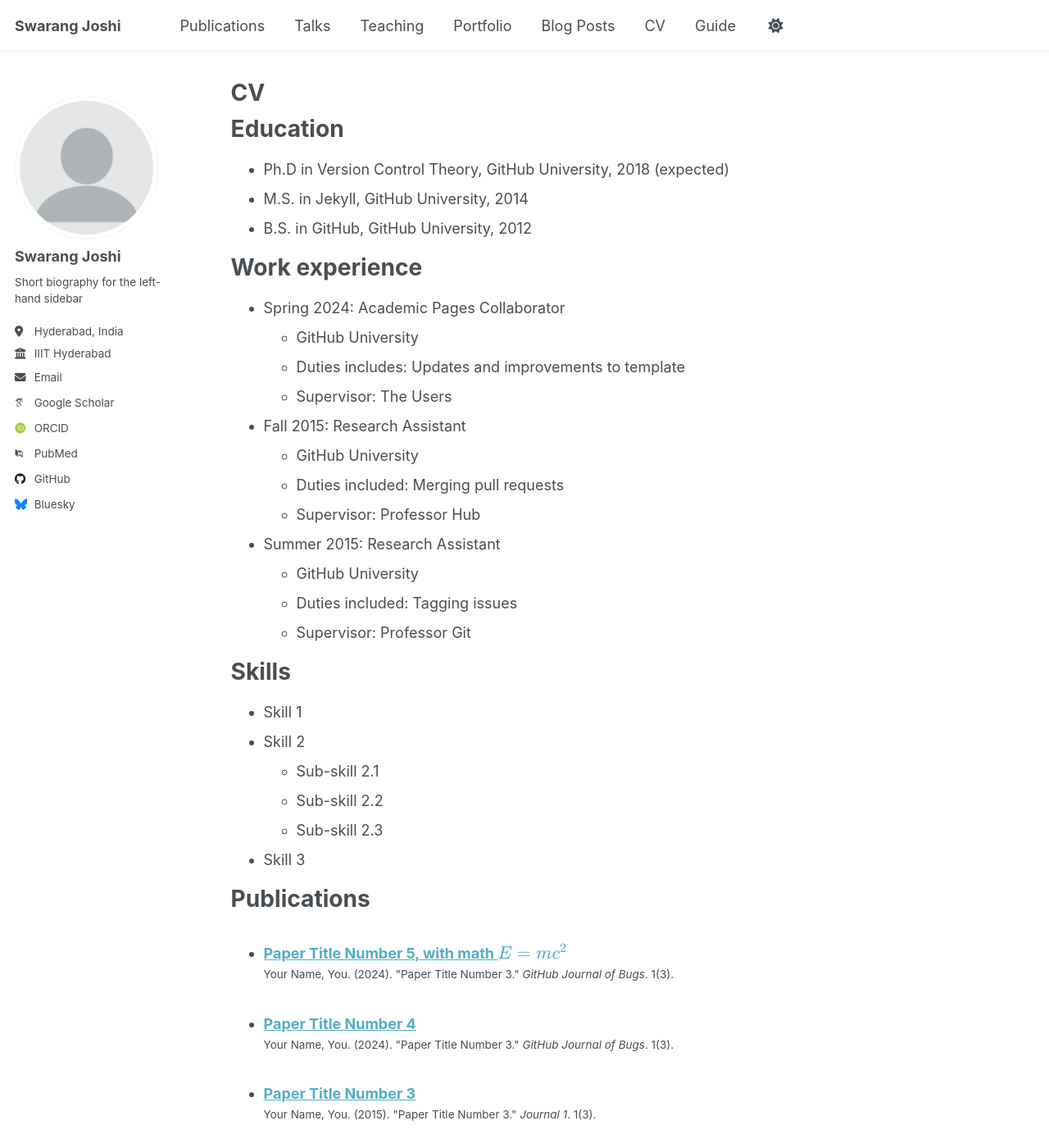
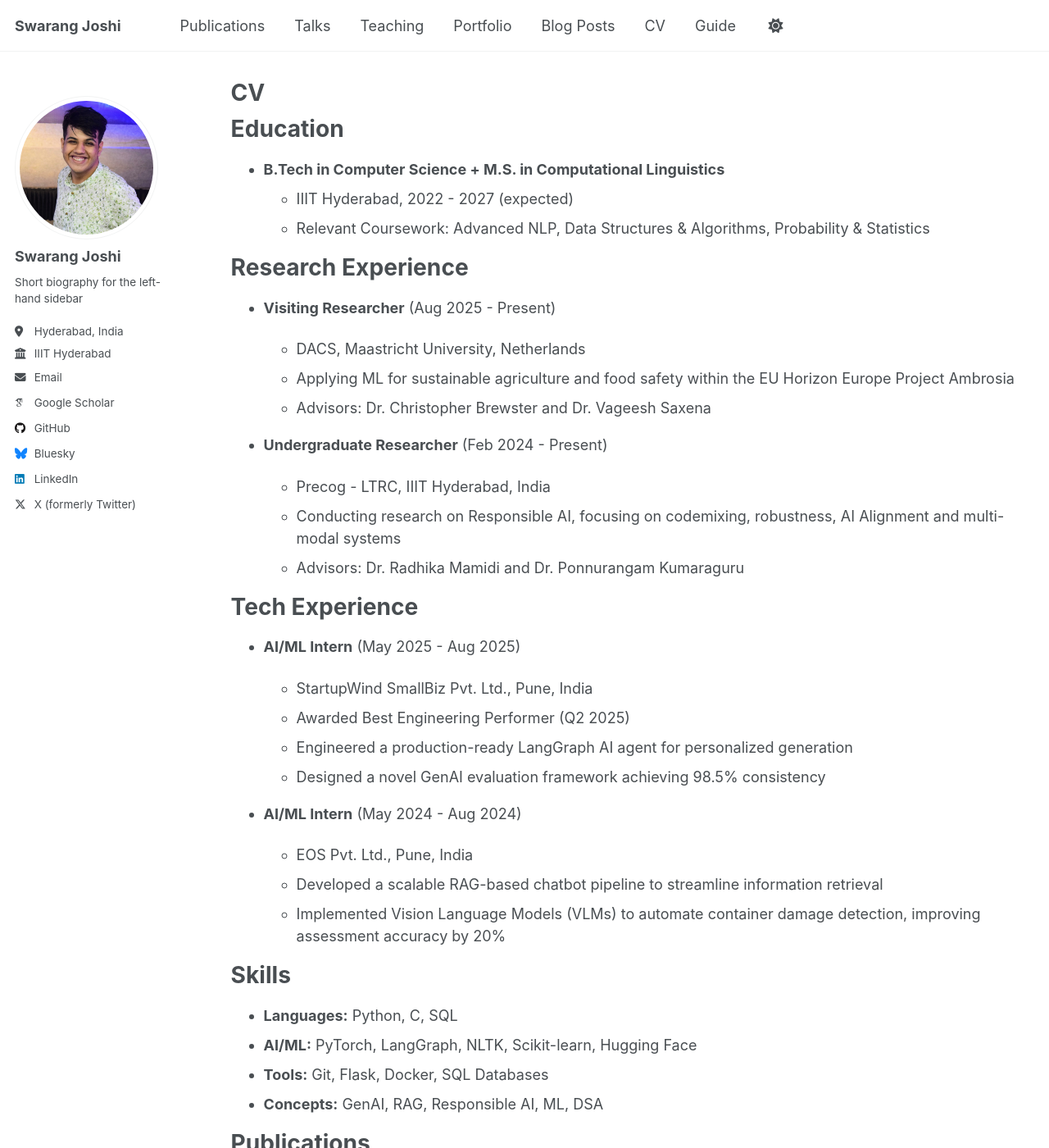
Before and after one commit to jswarang12/jswarang12.github.io, a Jekyll site: the page built from _pages/cv.md, in a window 1280 px wide and 1400 px high. Shown: the whole window at 82% size. Built offline with Jekyll 4.4.1, drawn with Linux system fonts in a browser that asks for light colours; some web fonts are replaced; a script that is not in the unit is left out; some of the changed text lies outside the part shown.

Commit message:
edited info

```diff
--- a/_config.yml
+++ b/_config.yml
@@ -23,24 +23,24 @@ repository               : "academicpages/academicpages.github.io"
 #               Additional customization can be done by editing /_includes/author-profile.html
 author:
   # Biographic information
-  avatar           : "profile.png"
+  avatar           : "pic.jpeg"
   name             : "Swarang Joshi"
   pronouns         : # example: "she/her"
   bio              : "Short biography for the left-hand sidebar"
   location         : "Hyderabad, India"
   employer         : "IIIT Hyderabad"
   uri              : # URL
-  email            : "none@example.org"
+  email            : "swarang.joshi@research.iiit.ac.in"
 
   # Academic websites
   academia         : # URL
   arxiv            : # URL - Update with the correct link to your profile
-  googlescholar    : "https://scholar.google.com/citations?user=PS_CX0AAAAAJ"
+  googlescholar    : "https://scholar.google.com/citations?user=KAUbK_gAAAAJ&hl=en"
   inspire-hep      : # URL
   impactstory      : # URL
-  orcid            : "http://orcid.org/yourorcidurl"
+  orcid            : # "http://orcid.org/yourorcidurl"
   semantic         : # URL
-  pubmed           : "https://www.ncbi.nlm.nih.gov/pubmed/?term=john+snow"
+  pubmed           : # "https://www.ncbi.nlm.nih.gov/pubmed/?term=john+snow"
   researchgate     : # URL
   scopus           : # URL
 
@@ -48,13 +48,13 @@ author:
   bitbucket        : # Username - Update with your username on the site
   codepen          : # Username
   dribbble         : # Username
-  github           : "academicpages"
+  github           : "jswarang12" # Username - Update with your username on the site
   kaggle           : # Username
   stackoverflow    : # User number or user number and name (i.e., use "1" or "1/jeff-atwood")
 
   # Social media
   artstation       : # Username
-  bluesky          : "bsky.app" # Replace this with you Bluesky username
+  bluesky          : "jswarang12.bsky.social" # Replace this with you Bluesky username
   facebook         : # Username
   flickr           : # Username
   foursquare       : # Username
@@ -63,7 +63,7 @@ author:
   keybase          : # Username
   instagram        : # Username
   lastfm           : # Username
-  linkedin         : # Username
+  linkedin         : "jswarang12" # Username
   mastodon         : # URL
   medium           : # URL
   pinterest        : # Username
@@ -71,7 +71,7 @@ author:
   steam            : # Username
   telegram         : # URL
   tumblr           : # Username
-  twitter          : # Username for X / Twitter
+  twitter          : "jswarang12" # Username for X / Twitter
   vine             : # Username
   weibo            : # Username
   wikipedia        : # Username
--- a/_pages/cv.md
+++ b/_pages/cv.md
@@ -6,59 +6,93 @@ author_profile: true
 redirect_from:
   - /resume
 ---
-
 {% include base_path %}
 
 Education
-======
-* Ph.D in Version Control Theory, GitHub University, 2018 (expected)
-* M.S. in Jekyll, GitHub University, 2014
-* B.S. in GitHub, GitHub University, 2012
+=========
 
-Work experience
-======
-* Spring 2024: Academic Pages Collaborator
-  * GitHub University
-  * Duties includes: Updates and improvements to template
-  * Supervisor: The Users
+* **B.Tech in Computer Science + M.S. in Computational Linguistics**
+  * IIIT Hyderabad, 2022 - 2027 (expected)
+  * Relevant Coursework: Advanced NLP, Data Structures & Algorithms, Probability & Statistics
 
-* Fall 2015: Research Assistant
-  * GitHub University
-  * Duties included: Merging pull requests
-  * Supervisor: Professor Hub
+Research Experience
+===================
 
-* Summer 2015: Research Assistant
-  * GitHub University
-  * Duties included: Tagging issues
-  * Supervisor: Professor Git
+* **Visiting Researcher** (Aug 2025 - Present)
+
+  * DACS, Maastricht University, Netherlands
+  * Applying ML for sustainable agriculture and food safety within the EU Horizon Europe Project Ambrosia
+  * Advisors: Dr. Christopher Brewster and Dr. Vageesh Saxena
+* **Undergraduate Researcher** (Feb 2024 - Present)
+
+  * Precog - LTRC, IIIT Hyderabad, India
+  * Conducting research on Responsible AI, focusing on codemixing, robustness, AI Alignment and multi-modal systems
+  * Advisors: Dr. Radhika Mamidi and Dr. Ponnurangam Kumaraguru
+
+Tech Experience
+===============
+
+* **AI/ML Intern** (May 2025 - Aug 2025)
+
+  * StartupWind SmallBiz Pvt. Ltd., Pune, India
+  * Awarded Best Engineering Performer (Q2 2025)
+  * Engineered a production-ready LangGraph AI agent for personalized generation
+  * Designed a novel GenAI evaluation framework achieving 98.5% consistency
+* **AI/ML Intern** (May 2024 - Aug 2024)
+
+  * EOS Pvt. Ltd., Pune, India
+  * Developed a scalable RAG-based chatbot pipeline to streamline information retrieval
+  * Implemented Vision Language Models (VLMs) to automate container damage detection, improving assessment accuracy by 20%
 
 Skills
 ======
-* Skill 1
-* Skill 2
-  * Sub-skill 2.1
-  * Sub-skill 2.2
-  * Sub-skill 2.3
-* Skill 3
+
+* **Languages:** Python, C, SQL
+* **AI/ML:** PyTorch, LangGraph, NLTK, Scikit-learn, Hugging Face
+* **Tools:** Git, Flask, Docker, SQL Databases
+* **Concepts:** GenAI, RAG, Responsible AI, ML, DSA
 
 Publications
-======
-  <ul>{% for post in site.publications reversed %}
+============
+
+<ul>{% for post in site.publications reversed %}
     {% include archive-single-cv.html %}
   {% endfor %}</ul>
 
-Talks
-======
-  <ul>{% for post in site.talks reversed %}
-    {% include archive-single-talk-cv.html  %}
-  {% endfor %}</ul>
+Key Research Projects
+=====================
 
-Teaching
-======
-  <ul>{% for post in site.teaching reversed %}
-    {% include archive-single-cv.html %}
-  {% endfor %}</ul>
+* **SceneGraMMi: Scene Graph-boosted Hybrid-fusion for Multi-Modal Misinformation**
 
-Service and leadership
-======
-* Currently signed in to 43 different slack teams
+  * Scene graph-based approach for multi-modal misinformation veracity prediction
+  * Co-authored with Siddharth Mavani et al. (arXiv:2410.15517, 2024)
+* **Mixing Data, Not Just Languages**
+
+  * Collaboration with Max Planck Institute, MBZUAI, IIIT Hyderabad
+  * Investigating effective utilization of unlabeled code-mixed datasets and monolingual resources
+  * Accepted at CODS-IKDD 2025
+* **APRICOT: A Novel Reasoning Framework for Small Language Models**
+
+  * Training-free framework to enhance logical and numerical reasoning of small LMs
+  * Technologies: Python, PyTorch, Hugging Face
+* **Impersonation: Investigating LLMs' Capabilities**
+
+  * Indiana University and IIIT Hyderabad collaboration
+  * Investigating how LLMs combine stylistic elements with factual information
+  * Supervisor: Dr. Jisun An
+
+Service and Leadership
+======================
+
+* **Program Chair**, MT Summit 2025
+* **Teaching Assistant & Host**, ACM School on Responsible AI - IIT Madras (2024)
+* **Reviewer** for ACL SRW 2025, ICML AI4MATH 2025
+
+Achievements
+============
+
+* AIR 1 in IPM Jain Scholarship
+* 99+ percentile in JEE Mains, MHTCET
+* AIR 10 JEE Mains B.Plan
+* Multiple Gold Medals in SOF Olympiads
+* Cleared RMO (Regional Mathematical Olympiad)
--- a/_sass/theme/_default_dark.scss
+++ b/_sass/theme/_default_dark.scss
@@ -8,7 +8,7 @@ $dark-gray                  : mix(#000, $gray, 40%);
 $darker-gray                : mix(#000, $gray, 60%);
 $light-gray                 : mix(#fff, $gray, 50%);
 
-$background                 : #474747;
+$background                 : #252525;
 $background-light           : mix(#fff, $background, 80%);
 $background-lighter         : mix(#fff, $background, 90%);
 $text                       : #ffffff;
```
Also changed, not shown: _data/cv.json (+12 -33 lines), images/pic.jpeg (added), 1 other file.
